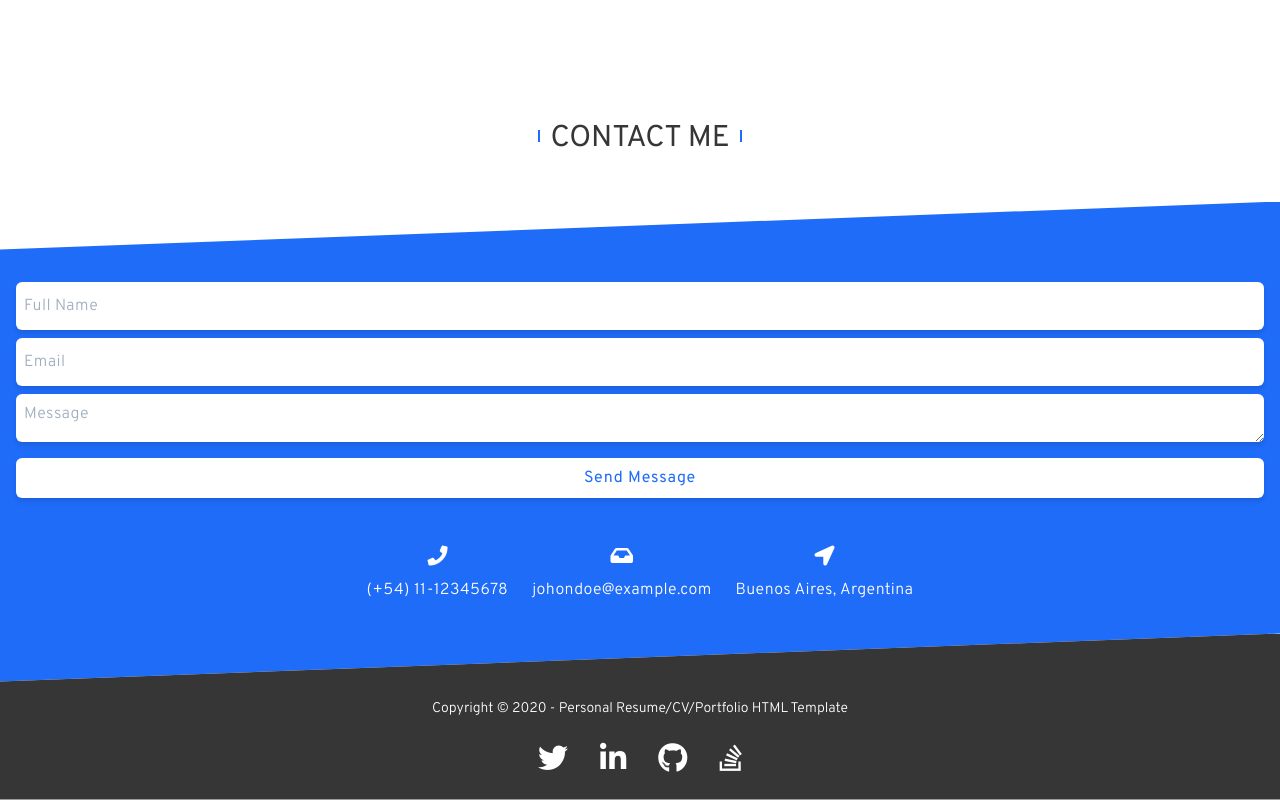
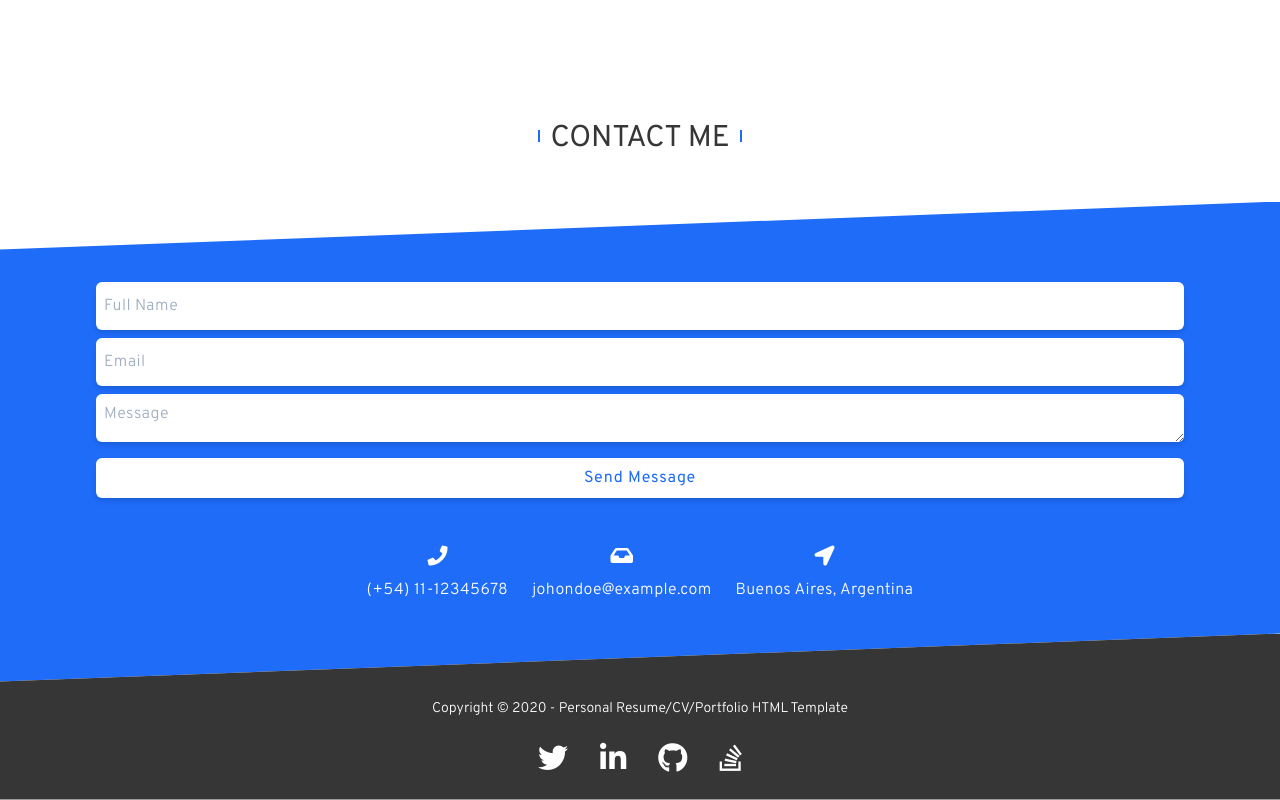
Before and after one commit to gonzalomansilla/Portfolio, a Vue app: page / in a window 1280 px wide. Shown: the part 2756-3556 px from the top of the page. Built offline with nearby package versions, Linux system fonts and the light colour scheme.

Commit message:
refact: Padding de las secciones

```diff
--- a/src/App.vue
+++ b/src/App.vue
@@ -3,9 +3,8 @@
     <Header></Header>
 
     <main class="font-body text-gray-dark">
-      <div class="app-container">
+      <div class="app-section-padding-x">
         <AboutSection></AboutSection>
-
         <PortfolioSection></PortfolioSection>
       </div>
 
--- a/src/assets/tailwind.css
+++ b/src/assets/tailwind.css
@@ -4,29 +4,28 @@
 
 .app-input {
   @apply p-2 w-full h-12 text-base text-gray-700 font-light capitalize rounded-md shadow-md;
-
 }
 
 @screen ss {
-  .app-container {
+  .app-section-padding-x {
     padding: 0 theme('padding.4');
   }
 }
 
 @screen md {
-  .app-container {
+  .app-section-padding-x {
      padding: 0 theme('padding.8');
   }
 }
 
 @screen lg {
-  .app-container {
+  .app-section-padding-x {
      padding: 0 theme('padding.16');
   }
 }
 
 @screen xl {
-  .app-container {
+  .app-section-padding-x {
      padding: 0 theme('padding.24');
   }
 }
--- a/src/components/sections/Contact.vue
+++ b/src/components/sections/Contact.vue
@@ -1,7 +1,7 @@
 <template>
   <BaseSection section-title="contact me">
     <template #section-content>
-      <div class="relative px-4 py-12">
+      <div class="relative py-12 app-section-padding-x">
         <div class="contact-bg absolute inset-0"></div>
 
         <div class="grid grid-cols-1 grid-rows-content gap-y-12 py-8">
--- a/src/components/sections/Footer.vue
+++ b/src/components/sections/Footer.vue
@@ -1,5 +1,5 @@
 <template>
-  <footer class="grid gap-y-4 justify-items-center relative p-4 text-white text-center">
+  <footer class="grid gap-y-4 justify-items-center relative py-4 app-section-padding-x text-white text-center">
     <div class="footer-bg absolute inset-x-0"></div>
     <span class="text-sm font-light">Copyright © 2020 - Personal Resume/CV/Portfolio HTML Template</span>
     <IconsList></IconsList>
```
